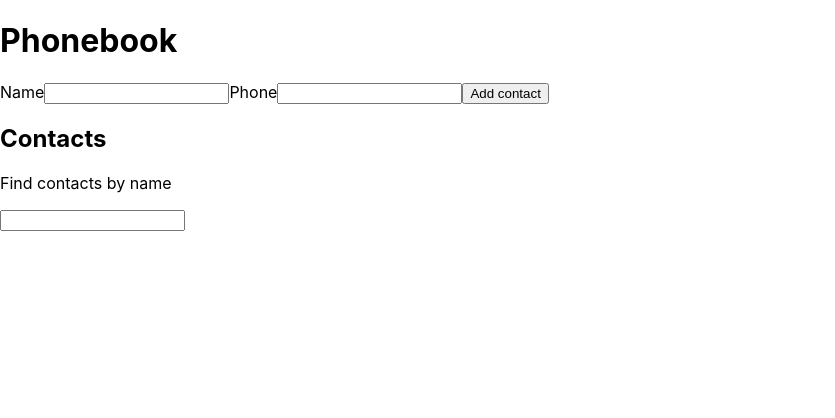
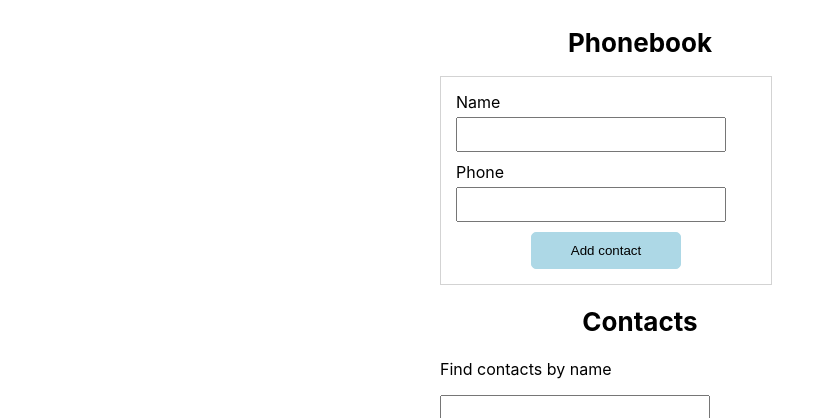
Before and after one commit to talask/goit-react-hw-03-phonebook, a React (Create React App) app: page / in a window 1280 px wide. Shown: the top 418 px of the page, without its empty margins (0-835 px from the left). Built offline with nearby package versions, Linux system fonts and the light colour scheme.

Commit message:
update styles

```diff
--- a/package.json
+++ b/package.json
@@ -10,6 +10,7 @@
     "react": "^18.1.0",
     "react-dom": "^18.1.0",
     "react-scripts": "5.0.1",
+    "styled-components": "^5.3.11",
     "web-vitals": "^2.1.3"
   },
   "scripts": {
--- a/src/components/App.jsx
+++ b/src/components/App.jsx
@@ -2,7 +2,8 @@ import React, { Component } from "react";
 import { nanoid } from 'nanoid';
 import { Contacts } from './Contacts/Contacts';
 import { ContactForm } from './ContactForm/ContactForm';
-import { Filter } from './Filter/Filter'
+import { Filter } from './Filter/Filter';
+import { Div } from './Common/App.styled'
 
 
 export class App extends Component {
@@ -57,16 +58,15 @@ export class App extends Component {
     const { filter } = this.state;
 
     return (
-      <div>
+      <Div>
         <h1>Phonebook</h1>
-          <ContactForm contactsChange={this.handleContactsChange} />
-          <h2>Contacts</h2>
+        <ContactForm contactsChange={this.handleContactsChange} />
+        <h2>Contacts</h2>
         <Filter filter={filter} filterChange={this.handleChange}/>
-        {/* <ContactList  /> */}
 
         <Contacts contacts={this.handleFilter(filter)} fnDelete={this.handleContactsDelete}/>
 
-      </div>
+      </Div>
 
     )
   }
--- /dev/null
+++ b/src/components/Common/App.styled.js
@@ -0,0 +1,17 @@
+import styled from 'styled-components';
+
+export const Div = styled.div`
+    width: 400px;
+    margin: 0 auto;
+    padding: 10px 15px;
+
+    h1 {
+        font-size: 26px;
+        text-align: center;
+    }
+
+    h2 {
+        font-size: 26px;
+        text-align: center;
+    }
+`;
--- a/src/components/ContactForm/ContactForm.jsx
+++ b/src/components/ContactForm/ContactForm.jsx
@@ -1,6 +1,6 @@
 import React, { Component } from "react";
 import { nanoid } from 'nanoid';
-
+import { Form, Button, InputField } from './ContactForm.styled';
 
 export class ContactForm extends Component {
 
@@ -36,11 +36,11 @@ export class ContactForm extends Component {
 
         const { name, number } = this.state;
         return (
-            <form onSubmit={this.handleSubmit}>
+            <Form onSubmit={this.handleSubmit}>
                 <label htmlFor={this.nameInputId}>
                  Name
                 </label>
-                <input
+                <InputField
                     type="text"
                     name="name"
                     value={name}
@@ -54,7 +54,7 @@ export class ContactForm extends Component {
                 <label htmlFor={this.numberInputId}>
                     Phone
                 </label>
-                <input
+                <InputField
                     type="tel"
                     name="number"
                     value={number}
@@ -65,8 +65,8 @@ export class ContactForm extends Component {
                     required
                 />
 
-                <button type="submit">Add contact</button>
-            </form>
+                <Button type="submit">Add contact</Button>
+            </Form>
         )
     }
 }
--- /dev/null
+++ b/src/components/ContactForm/ContactForm.styled.js
@@ -0,0 +1,38 @@
+import styled from 'styled-components';
+
+export const Button = styled.button`
+    outline: none;
+    cursor: pointer;
+    display: block;
+    margin: 0 auto;
+    padding: 10px;
+    width: 150px;
+
+    background: lightblue;
+    border: 1px solid lightblue;
+    border-radius: 5px;
+
+    &:hover {
+        background: blue;
+        color: white;
+    }
+`;
+
+export const InputField = styled.input`
+    outline: none;
+    padding: 5px 8px;
+    margin-bottom: 10px;
+    width: 250px;
+    font-size: 18px;
+`;
+export const Form = styled.form`
+    display: flex;
+    flex-direction: column;
+    border: 1px solid lightgrey;
+    width: 300px;
+    padding: 15px;
+
+    label {
+        margin-bottom: 5px;
+    }
+`;
--- a/src/components/Contacts/ContactItem.jsx
+++ b/src/components/Contacts/ContactItem.jsx
@@ -1,17 +1,17 @@
 import PropTypes from 'prop-types';
+import { ButtonDel, TdUserData } from './Contacts.styled';
 
-
-export const ContactItem = ({i, name, number, id, fnDelete}) => {
+export const ContactItem = ({ name, number, id, fnDelete}) => {
     return (
         <tr>
-            <td>{name}:</td>
-            <td>{number}</td>
-            <td>
-                <button type='button'
+            <TdUserData >{name}:</TdUserData >
+            <TdUserData >{number}</TdUserData >
+            <TdUserData >
+                <ButtonDel type='button'
                 onClick={() => {fnDelete(id)}}>
                     Delete
-                </button>
-            </td>
+                </ButtonDel>
+            </TdUserData >
         </tr>
     )
 }
--- a/src/components/Contacts/Contacts.jsx
+++ b/src/components/Contacts/Contacts.jsx
@@ -1,11 +1,12 @@
 import PropTypes from 'prop-types';
 import { ContactItem } from './ContactItem';
-//import { nanoid } from 'nanoid';
+import { Table } from './Contacts.styled';
+
 
 export const Contacts = ({contacts, fnDelete}) => {
     if(contacts)
     return (
-        <table>
+        <Table>
             <tbody>
             {contacts.map(({name, number, id}, i) => {
                 return (
@@ -21,7 +22,7 @@ export const Contacts = ({contacts, fnDelete}) => {
             }
             )}
         </tbody>
-    </table>
+    </Table>
     )
 }
 
--- /dev/null
+++ b/src/components/Contacts/Contacts.styled.js
@@ -0,0 +1,26 @@
+import styled from 'styled-components';
+
+export const Table = styled.table`
+    width: 90%;
+`;
+
+export const ButtonDel = styled.button`
+    outline: none;
+    cursor: pointer;
+    display: block;
+    margin: 0 auto;
+    padding: 5px;
+    background: lightblue;
+    border: 1px solid lightblue;
+    border-radius: 5px;
+    text-align: center;
+
+    &:hover {
+        background: blue;
+        color: white;
+    }
+`;
+
+export const TdUserData =  styled.td `
+    padding: 5px;
+`;
--- a/src/components/Filter/Filter.jsx
+++ b/src/components/Filter/Filter.jsx
@@ -1,5 +1,6 @@
 import { nanoid } from 'nanoid';
 import PropTypes from 'prop-types';
+import { InputField } from '../ContactForm/ContactForm.styled';
 
 export const Filter = ({filter, filterChange}) => {
     return (
@@ -7,7 +8,7 @@ export const Filter = ({filter, filterChange}) => {
             <p>
                 Find contacts by name
             </p>
-            <input
+            <InputField
             type="text"
             name="filter"
             value={filter}
```
Also changed, not shown: 1 other file (tests, documents, lock files or other folders).
